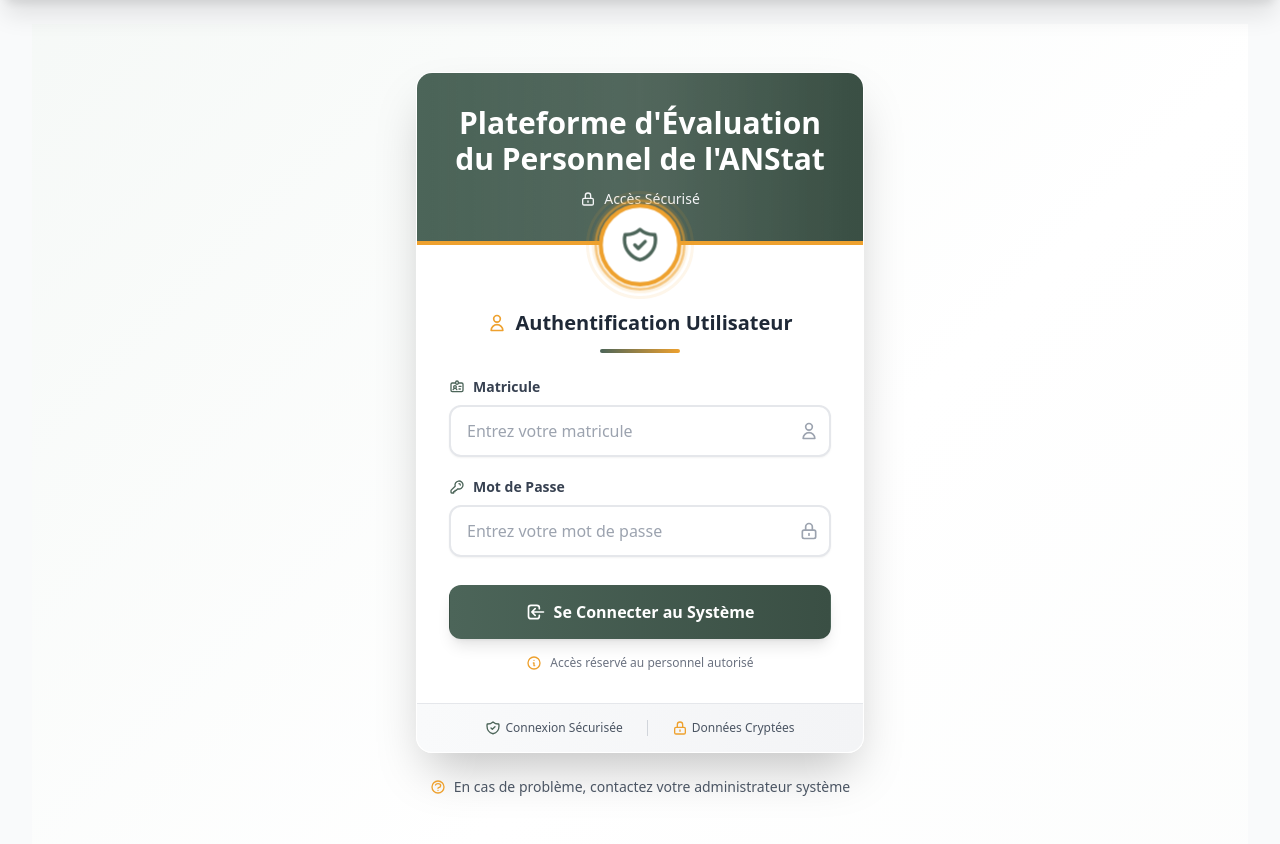
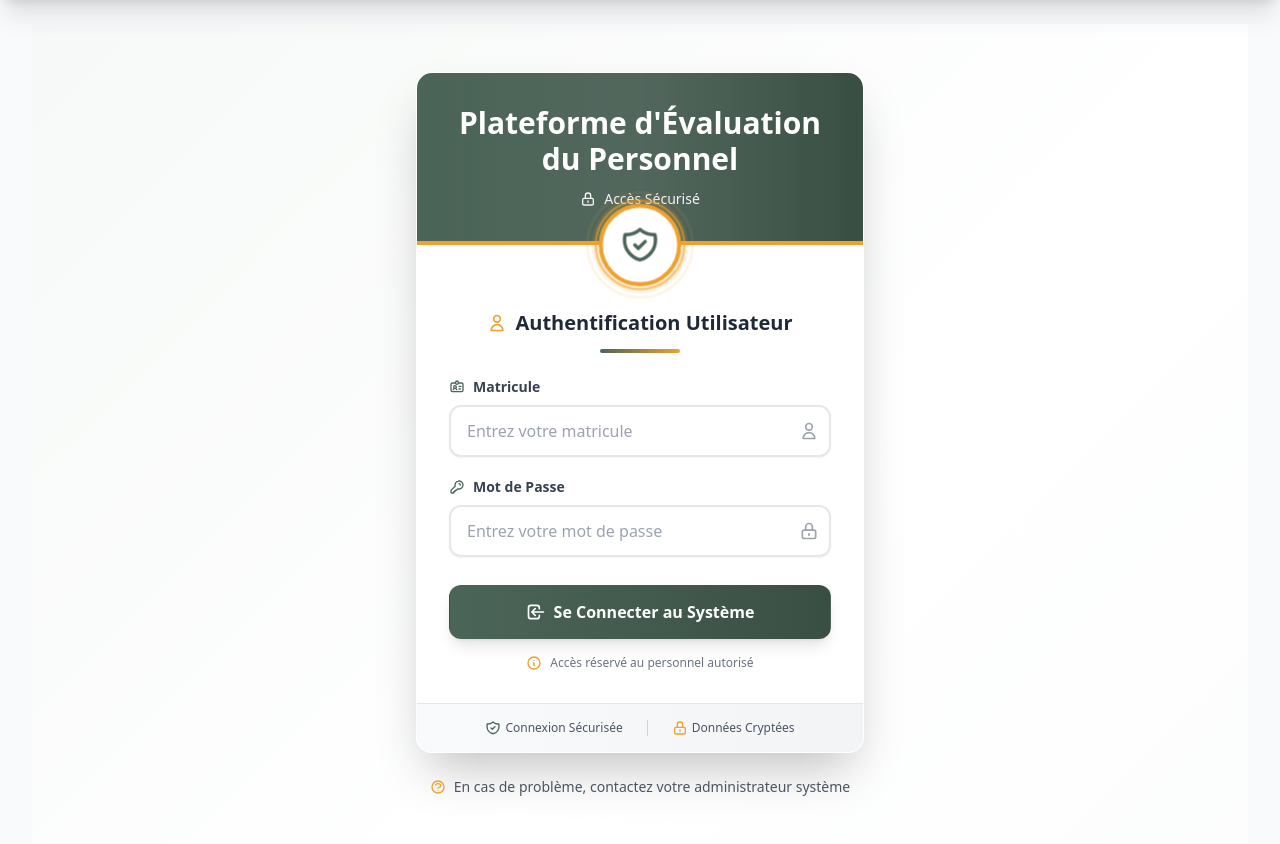
Before and after one commit to abdouldevelop/evaluation, a Django app: template fiches/templates/fiches/login.html in a window 1280 px wide. Shown: the part 64-908 px from the top of the page. Run offline with Django 3.2, Linux system fonts and the light colour scheme; the template is opened without the code that fills it, so the values that code supplies are empty, except form fields; tables that the repository leaves empty hold one stand-in row (values such as "Sample post"); form fields are guessed from the names that the template uses; some libraries are stand-ins or nearby versions.

Commit message:
Projet du 30112025

```diff
--- a/fiches/templates/fiches/login.html
+++ b/fiches/templates/fiches/login.html
@@ -255,7 +255,7 @@
 
                 <div class="relative z-10">
                     <h2 class="text-2xl md:text-3xl font-bold text-white mb-2 animate-slideInLeft">
-                        Plateforme d'Évaluation du Personnel de l'ANStat
+                        Plateforme d'Évaluation du Personnel
                     </h2>
                     <div class="flex items-center justify-center space-x-2 text-sm text-gray-100 mt-3">
                         <svg class="w-4 h-4" fill="none" stroke="currentColor" viewBox="0 0 24 24">
```
